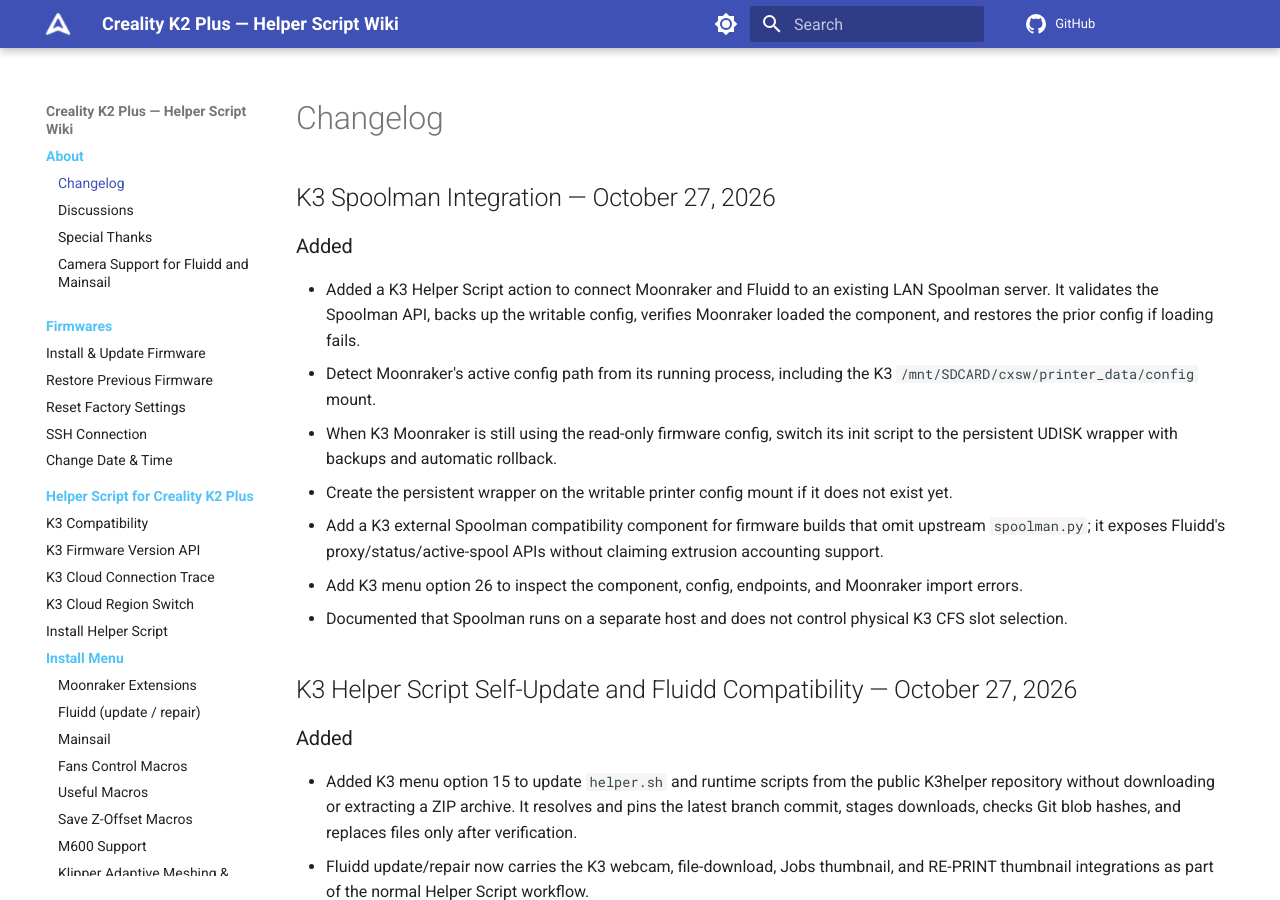
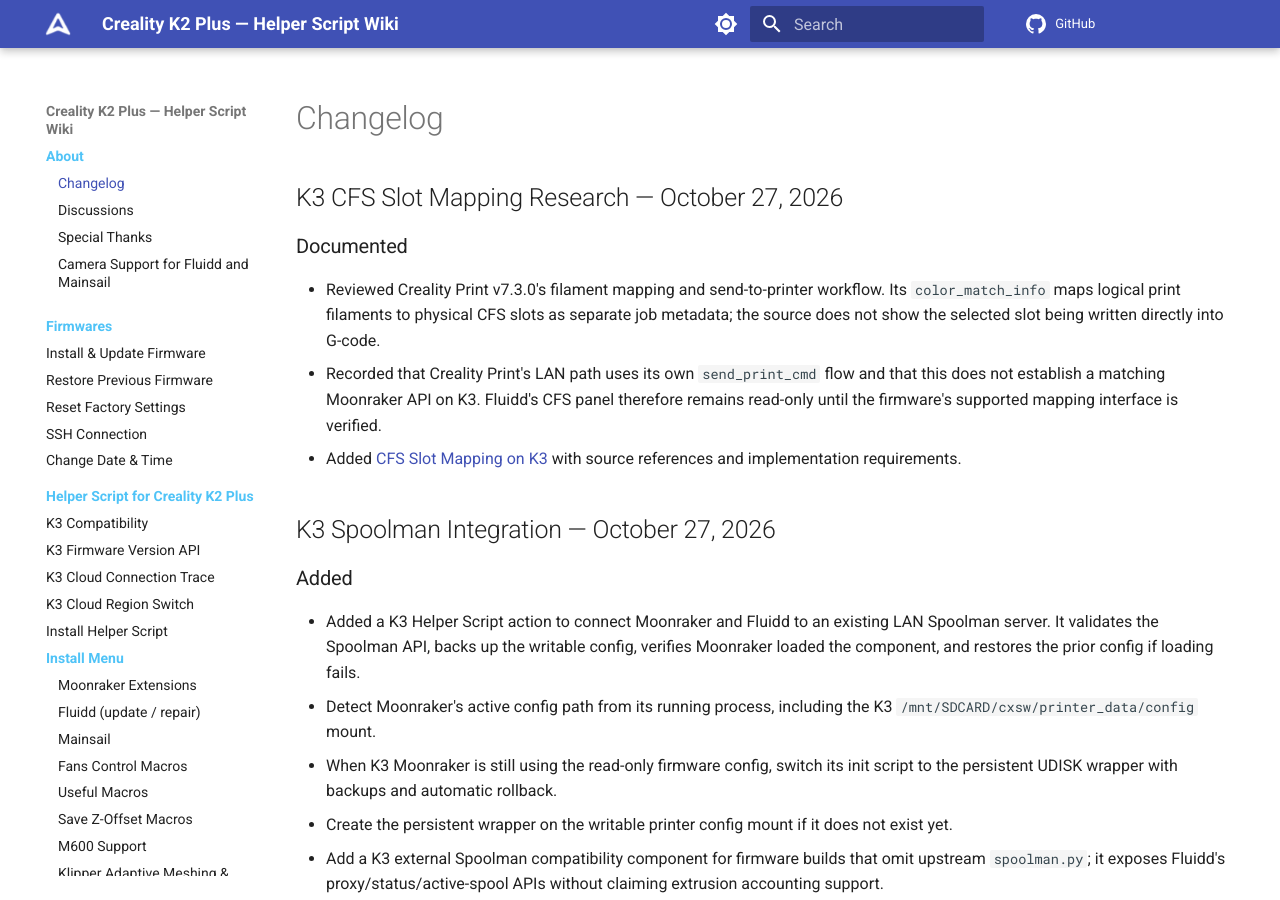
Before and after one commit to quocanhcgd/K3helper, an MkDocs documentation site: the page built from docs/changelog.md, in a window 1280 px wide and 900 px high. Built offline with MkDocs 1.6.1 and Material for MkDocs 9.7.7, drawn with Linux system fonts in a browser that asks for light colours; comment, search, counter and statistics services are not loaded.

Commit message:
Document K3 CFS slot mapping workflow

```diff
--- a/docs/changelog.md
+++ b/docs/changelog.md
@@ -1,4 +1,11 @@
 # Changelog
+
+## K3 CFS Slot Mapping Research — October 27, 2026
+
+### Documented
+- Reviewed Creality Print v7.3.0's filament mapping and send-to-printer workflow. Its `color_match_info` maps logical print filaments to physical CFS slots as separate job metadata; the source does not show the selected slot being written directly into G-code.
+- Recorded that Creality Print's LAN path uses its own `send_print_cmd` flow and that this does not establish a matching Moonraker API on K3. Fluidd's CFS panel therefore remains read-only until the firmware's supported mapping interface is verified.
+- Added [CFS Slot Mapping on K3](helper-script/cfs-slot-mapping-k3.md) with source references and implementation requirements.
 
 ## K3 Spoolman Integration — October 27, 2026
 
```
Also changed, not shown: docs/helper-script/cfs-slot-mapping-k3.md (added, +17 -0 lines), docs/helper-script/k3-compatibility.md (+1 -0 lines).
